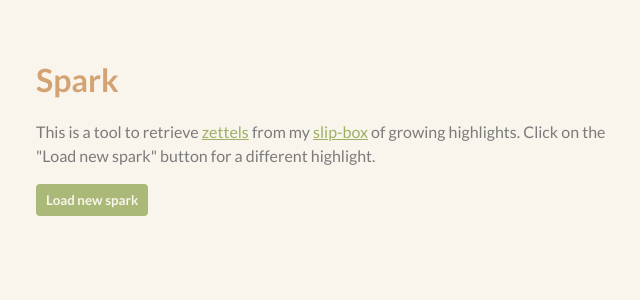
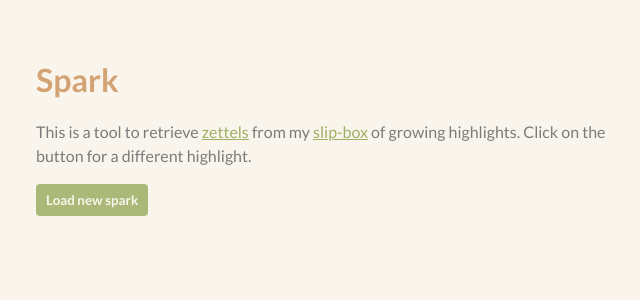
Before and after one commit to singhshemona/spark-v2, a React (Create React App) app in the folder client/: page / in a window 1280 px wide. Shown: the top 300 px of the page, without its empty margins (304-944 px from the left). Built offline with nearby package versions, Linux system fonts and the light colour scheme.

Commit message:
updated intro text again

```diff
--- a/client/src/components/Introduction.tsx
+++ b/client/src/components/Introduction.tsx
@@ -21,7 +21,7 @@ export const Introduction = () => {
         >
           slip-box
         </a>{" "}
-        of growing highlights. Click on the "Load new spark" button for a different highlight.
+        of growing highlights. Click on the button for a different highlight.
       </h3>
     </>
   );
```
